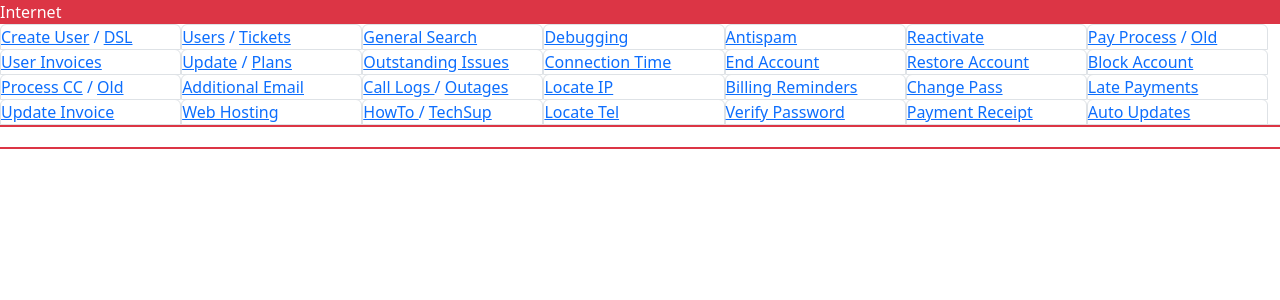
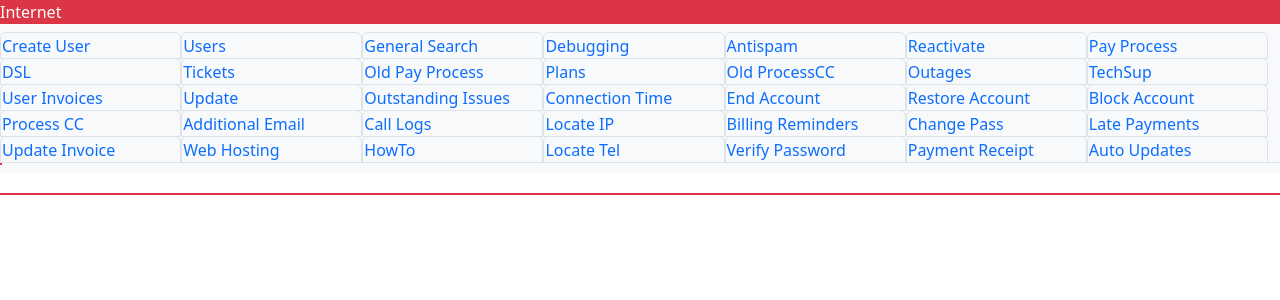
Before and after one commit to diktala/django-internaltools, a Django app: template internaltools/templates/internaltools/base.html in a window 1280 px wide. Shown: the top 300 px of the page. Run offline with Django 3.2, Linux system fonts and the light colour scheme; the template is opened without the code that fills it: most values are stand-ins (such as "Sample title", 1, 10 or a date in 2020); some libraries are stand-ins or nearby versions.

Commit message:
add bootstrap navbar

```diff
--- a/internaltools/templates/internaltools/topmenu.html
+++ b/internaltools/templates/internaltools/topmenu.html
@@ -1,51 +1,46 @@
+<div class="navbar sticky-top bg-body-tertiary">
 <div class="container-fluid">
     <div class="row">
         <ul class="nav nav-tabs">
             <li class="nav-item col p-0">
                 <div class="nav-link p-0 border">
-                    <a href="https://internal.{{ domain }}/createuser/index.php?{{ urlQuery }}">Create User</a>
-                    <span>/</span>
-                    <a href="https://internal.{{ domain }}/adsl/index.php?{{ urlQuery }}">DSL</a>
+                    <a class="nav-link p-0" href="https://internal.{{ domain }}/createuser/index.php?{{ urlQuery }}">Create User</a>
                 </div>
                 <!-- nav-link -->
             </li>
             <li class="nav-item col p-0">
                 <div class="nav-link p-0 border">
-                    <a href="https://www.{{ domain }}/scripts/internal/InfoUser/default.asp?{{ urlQuery }}">Users</a>
-                    <span>/</span>
-                    <a href="https://nexxia.{{ domain }}/?{{ urlQuery }}">Tickets</a>
+                    <a class="nav-link p-0" href="https://www.{{ domain }}/scripts/internal/InfoUser/default.asp?{{ urlQuery }}">Users</a>
                 </div>
                 <!-- nav-link -->
             </li>
             <li class="nav-item col p-0">
                 <div class="nav-link p-0 border">
-                    <a href="https://www.{{ domain }}/scripts/internal/InfoGeneral/default.asp?{{ urlQuery }}">General Search</a>
+                    <a class="nav-link p-0" href="https://www.{{ domain }}/scripts/internal/InfoGeneral/default.asp?{{ urlQuery }}">General Search</a>
                 </div>
                 <!-- nav-link -->
             </li>
             <li class="nav-item col p-0">
                 <div class="nav-link p-0 border">
-                    <a href="https://internal.{{ domain }}/conndebug/index.php?{{ urlQuery }}">Debugging</a>
+                    <a class="nav-link p-0" href="https://internal.{{ domain }}/conndebug/index.php?{{ urlQuery }}">Debugging</a>
                 </div>
                 <!-- nav-link -->
             </li>
             <li class="nav-item col p-0">
                 <div class="nav-link p-0 border">
-                    <a href="https://internal.{{ domain }}/antispam/index.php?{{ urlQuery }}">Antispam</a>
+                    <a class="nav-link p-0" href="https://internal.{{ domain }}/antispam/index.php?{{ urlQuery }}">Antispam</a>
                 </div>
                 <!-- nav-link -->
             </li>
             <li class="nav-item col p-0">
                 <div class="nav-link p-0 border">
-                    <a href="https://internal.{{ domain }}/reactivate/index.php?{{ urlQuery }}">Reactivate</a>
+                    <a class="nav-link p-0" href="https://internal.{{ domain }}/reactivate/index.php?{{ urlQuery }}">Reactivate</a>
                 </div>
                 <!-- nav-link -->
             </li>
             <li class="nav-item col p-0">
                 <div class="nav-link p-0 border">
-                    <a href="https://internal.{{ domain }}/payproc/?{{ urlQuery }}">Pay Process</a>
-                    <span>/</span>
-                    <a href="https://www.{{ domain }}/scripts/internal/PayProc/Pay.asp?{{ urlQuery }}">Old</a>
+                    <a class="nav-link p-0" href="https://internal.{{ domain }}/payproc/?{{ urlQuery }}">Pay Process</a>
                 </div>
                 <!-- nav-link -->
             </li>
@@ -54,45 +49,43 @@
             </li>
             <li class="nav-item col p-0">
                 <div class="nav-link p-0 border">
-                    <a href="https://www.{{ domain }}/scripts/internal/UserInvoice/default.asp?{{ urlQuery }}">User Invoices</a>
+                    <a class="nav-link p-0" href="https://internal.{{ domain }}/adsl/index.php?{{ urlQuery }}">DSL</a>
                 </div>
                 <!-- nav-link -->
             </li>
             <li class="nav-item col p-0">
                 <div class="nav-link p-0 border">
-                    <a href="https://internal.{{ domain }}/createuser/updateuser.php?{{ urlQuery }}">Update</a>
-                    <span>/</span>
-                    <a href="https://www.{{ domain }}/scripts/internal/UserFile/UsersPlans.asp?{{ urlQuery }}">Plans</a>
+                    <a class="nav-link p-0" href="https://nexxia.{{ domain }}/?{{ urlQuery }}">Tickets</a>
                 </div>
                 <!-- nav-link -->
             </li>
             <li class="nav-item col p-0">
                 <div class="nav-link p-0 border">
-                    <a href="https://www.{{ domain }}/scripts/internal/OutstandingTransactions/default.asp?{{ urlQuery }}">Outstanding Issues</a>
+                    <a class="nav-link p-0" href="https://www.{{ domain }}/scripts/internal/PayProc/Pay.asp?{{ urlQuery }}">Old Pay Process</a>
                 </div>
                 <!-- nav-link -->
             </li>
             <li class="nav-item col p-0">
                 <div class="nav-link p-0 border">
-                    <a href="https://internal.{{ domain }}/netstats/index.php?{{ urlQuery }}">Connection Time</a>
+                    <a class="nav-link p-0" href="https://www.{{ domain }}/scripts/internal/UserFile/UsersPlans.asp?{{ urlQuery }}">Plans</a>
                 </div>
                 <!-- nav-link -->
             </li>
             <li class="nav-item col p-0">
                 <div class="nav-link p-0 border">
-                    <a href="https://www.{{ domain }}/scripts/internal/TerminateUser/default.asp?{{ urlQuery }}">End Account</a>
+                    <a class="nav-link p-0" href="https://www.{{ domain }}/scripts/internal/ProcessCC/default.asp?{{ urlQuery }}">Old ProcessCC</a>
                 </div>
                 <!-- nav-link -->
             </li>
             <li class="nav-item col p-0">
                 <div class="nav-link p-0 border">
-                    <a href="https://www.{{ domain }}/scripts/internal/RestoreUserAccount/default.asp?{{ urlQuery }}">Restore Account</a>
+                    <a class="nav-link p-0" href="https://internal.{{ domain }}/troublereporter/"> Outages </a>
                 </div>
                 <!-- nav-link -->
             </li>
             <li class="nav-item col p-0">
                 <div class="nav-link p-0 border">
-                    <a href="https://internal.{{ domain }}/blockaccount/index.php?{{ urlQuery }}">Block Account</a>
+                    <a class="nav-link p-0" href="https://internal.{{ domain }}/support/"> TechSup </a>
                 </div>
                 <!-- nav-link -->
             </li>
@@ -101,33 +94,72 @@
             </li>
             <li class="nav-item col p-0">
                 <div class="nav-link p-0 border">
-                    <a href="https://internal.{{ domain }}/payproc/processcc.php?{{ urlQuery }}">Process CC</a>
-                    <span>/</span>
-                    <a href="https://www.{{ domain }}/scripts/internal/ProcessCC/default.asp?{{ urlQuery }}">Old</a>
+                    <a class="nav-link p-0" href="https://www.{{ domain }}/scripts/internal/UserInvoice/default.asp?{{ urlQuery }}">User Invoices</a>
                 </div>
                 <!-- nav-link -->
             </li>
             <li class="nav-item col p-0">
                 <div class="nav-link p-0 border">
-                    <a href="https://www.{{ domain }}/scripts/internal/SecondaryMailAccounts/default.asp?{{ urlQuery }}">Additional Email</a>
+                    <a class="nav-link p-0" href="https://internal.{{ domain }}/createuser/updateuser.php?{{ urlQuery }}">Update</a>
                 </div>
                 <!-- nav-link -->
             </li>
             <li class="nav-item col p-0">
                 <div class="nav-link p-0 border">
-                    <a href="https://internal.{{ domain }}/calllogs/index.php?{{ urlQuery }}">
+                    <a class="nav-link p-0" href="https://www.{{ domain }}/scripts/internal/OutstandingTransactions/default.asp?{{ urlQuery }}">Outstanding Issues</a>
+                </div>
+                <!-- nav-link -->
+            </li>
+            <li class="nav-item col p-0">
+                <div class="nav-link p-0 border">
+                    <a class="nav-link p-0" href="https://internal.{{ domain }}/netstats/index.php?{{ urlQuery }}">Connection Time</a>
+                </div>
+                <!-- nav-link -->
+            </li>
+            <li class="nav-item col p-0">
+                <div class="nav-link p-0 border">
+                    <a class="nav-link p-0" href="https://www.{{ domain }}/scripts/internal/TerminateUser/default.asp?{{ urlQuery }}">End Account</a>
+                </div>
+                <!-- nav-link -->
+            </li>
+            <li class="nav-item col p-0">
+                <div class="nav-link p-0 border">
+                    <a class="nav-link p-0" href="https://www.{{ domain }}/scripts/internal/RestoreUserAccount/default.asp?{{ urlQuery }}">Restore Account</a>
+                </div>
+                <!-- nav-link -->
+            </li>
+            <li class="nav-item col p-0">
+                <div class="nav-link p-0 border">
+                    <a class="nav-link p-0" href="https://internal.{{ domain }}/blockaccount/index.php?{{ urlQuery }}">Block Account</a>
+                </div>
+                <!-- nav-link -->
+            </li>
+            <li class="w-100 d-none d-sm-block">
+                <!-- use 7 columns for screens bigger than -->
+            </li>
+            <li class="nav-item col p-0">
+                <div class="nav-link p-0 border">
+                    <a class="nav-link p-0" href="https://internal.{{ domain }}/payproc/processcc.php?{{ urlQuery }}">Process CC</a>
+                </div>
+                <!-- nav-link -->
+            </li>
+            <li class="nav-item col p-0">
+                <div class="nav-link p-0 border">
+                    <a class="nav-link p-0" href="https://www.{{ domain }}/scripts/internal/SecondaryMailAccounts/default.asp?{{ urlQuery }}">Additional Email</a>
+                </div>
+                <!-- nav-link -->
+            </li>
+            <li class="nav-item col p-0">
+                <div class="nav-link p-0 border">
+                    <a class="nav-link p-0" href="https://internal.{{ domain }}/calllogs/index.php?{{ urlQuery }}">
                         Call Logs
-                    </a>
-                    <span>/</span>
-                    <a href="https://internal.{{ domain }}/troublereporter/">
-                        Outages
                     </a>
                 </div>
                 <!-- nav-link -->
             </li>
             <li class="nav-item col p-0">
                 <div class="nav-link p-0 border">
-                    <a href="https://internal.{{ domain }}/iplocator/index.php?{{ urlQuery }}">
+                    <a class="nav-link p-0" href="https://internal.{{ domain }}/iplocator/index.php?{{ urlQuery }}">
                         Locate IP
                     </a>
                 </div>
@@ -135,7 +167,7 @@
             </li>
             <li class="nav-item col p-0">
                 <div class="nav-link p-0 border">
-                    <a href="https://internal.{{ domain }}/billinglist/?{{ urlQuery }}">
+                    <a class="nav-link p-0" href="https://internal.{{ domain }}/billinglist/?{{ urlQuery }}">
                         Billing Reminders
                     </a>
                 </div>
@@ -143,7 +175,7 @@
             </li>
             <li class="nav-item col p-0">
                 <div class="nav-link p-0 border">
-                    <a href="https://www.{{ domain }}/scripts/internal/ForceChgPass/default.asp?{{ urlQuery }}">
+                    <a class="nav-link p-0" href="https://www.{{ domain }}/scripts/internal/ForceChgPass/default.asp?{{ urlQuery }}">
                         Change Pass
                     </a>
                 </div>
@@ -151,7 +183,7 @@
             </li>
             <li class="nav-item col p-0">
                 <div class="nav-link p-0 border">
-                    <a href="https://internal.{{ domain }}/latepayments/?{{ urlQuery }}">
+                    <a class="nav-link p-0" href="https://internal.{{ domain }}/latepayments/?{{ urlQuery }}">
                         Late Payments
                     </a>
                 </div>
@@ -162,7 +194,7 @@
             </li>
             <li class="nav-item col p-0">
                 <div class="nav-link p-0 border">
-                    <a href="https://www.{{ domain }}/scripts/internal/UserInvoice/UpdateInvoice.asp?{{ urlQuery }}">
+                    <a class="nav-link p-0" href="https://www.{{ domain }}/scripts/internal/UserInvoice/UpdateInvoice.asp?{{ urlQuery }}">
                         Update Invoice
                     </a>
                 </div>
@@ -170,7 +202,7 @@
             </li>
             <li class="nav-item col p-0">
                 <div class="nav-link p-0 border">
-                    <a href="https://internal.{{ domain }}/WebHostMaint/index.php?{{ urlQuery }}">
+                    <a class="nav-link p-0" href="https://internal.{{ domain }}/WebHostMaint/index.php?{{ urlQuery }}">
                         Web Hosting
                     </a>
                 </div>
@@ -178,19 +210,15 @@
             </li>
             <li class="nav-item col p-0">
                 <div class="nav-link p-0 border">
-                    <a href="https://www.{{ domain }}/scripts/internal/HowTo/HowTo.asp?SelectLanguage=F">
+                    <a class="nav-link p-0" href="https://www.{{ domain }}/scripts/internal/HowTo/HowTo.asp?SelectLanguage=F">
                         HowTo
-                    </a>
-                    <span>/</span>
-                    <a href="https://internal.{{ domain }}/support/">
-                        TechSup
                     </a>
                 </div>
                 <!-- nav-link -->
             </li>
             <li class="nav-item col p-0">
                 <div class="nav-link p-0 border">
-                    <a href="https://internal.{{ domain }}/tellocator/index.php?{{ urlQuery }}">
+                    <a class="nav-link p-0" href="https://internal.{{ domain }}/tellocator/index.php?{{ urlQuery }}">
                         Locate Tel
                     </a>
                 </div>
@@ -198,7 +226,7 @@
             </li>
             <li class="nav-item col p-0">
                 <div class="nav-link p-0 border">
-                    <a href="https://internal.{{ domain }}/verifypass/index.php?{{ urlQuery }}">
+                    <a class="nav-link p-0" href="https://internal.{{ domain }}/verifypass/index.php?{{ urlQuery }}">
                         Verify Password
                     </a>
                 </div>
@@ -206,7 +234,7 @@
             </li>
             <li class="nav-item col p-0">
                 <div class="nav-link p-0 border">
-                    <a href="https://www.{{ domain }}/scripts/internal/quote/CustomInvoice.asp?{{ urlQuery }}">
+                    <a class="nav-link p-0" href="https://www.{{ domain }}/scripts/internal/quote/CustomInvoice.asp?{{ urlQuery }}">
                         Payment Receipt
                     </a>
                 </div>
@@ -214,7 +242,7 @@
             </li>
             <li class="nav-item col p-0">
                 <div class="nav-link p-0 border">
-                    <a href="https://www.{{ domain }}/scripts/internal/Delinquents/AuthenticatedUpdates.asp?{{ urlQuery }}">
+                    <a class="nav-link p-0" href="https://www.{{ domain }}/scripts/internal/Delinquents/AuthenticatedUpdates.asp?{{ urlQuery }}">
                         Auto Updates
                     </a>
                 </div>
@@ -227,3 +255,4 @@
 <!-- container -->
 <div class="border border-bottom border-danger">
 </div>
+</div>
```
